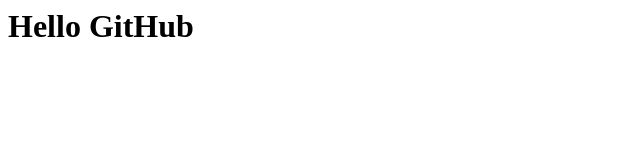
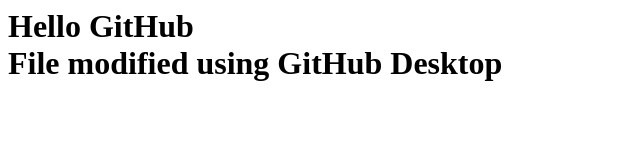
Before and after one commit to sundar482/primates, a plain HTML site: page index.html in a window 1280 px wide. Shown: the whole page, without its empty margins (0-640 px from the left). Drawn offline with Linux system fonts and the light colour scheme.

Commit message:
Update index.html

```diff
--- a/index.html
+++ b/index.html
@@ -1 +1,2 @@
-<h1>Hello GitHub</h1>
+<h1>Hello GitHub<br>
+File modified using GitHub Desktop</h1>
```
